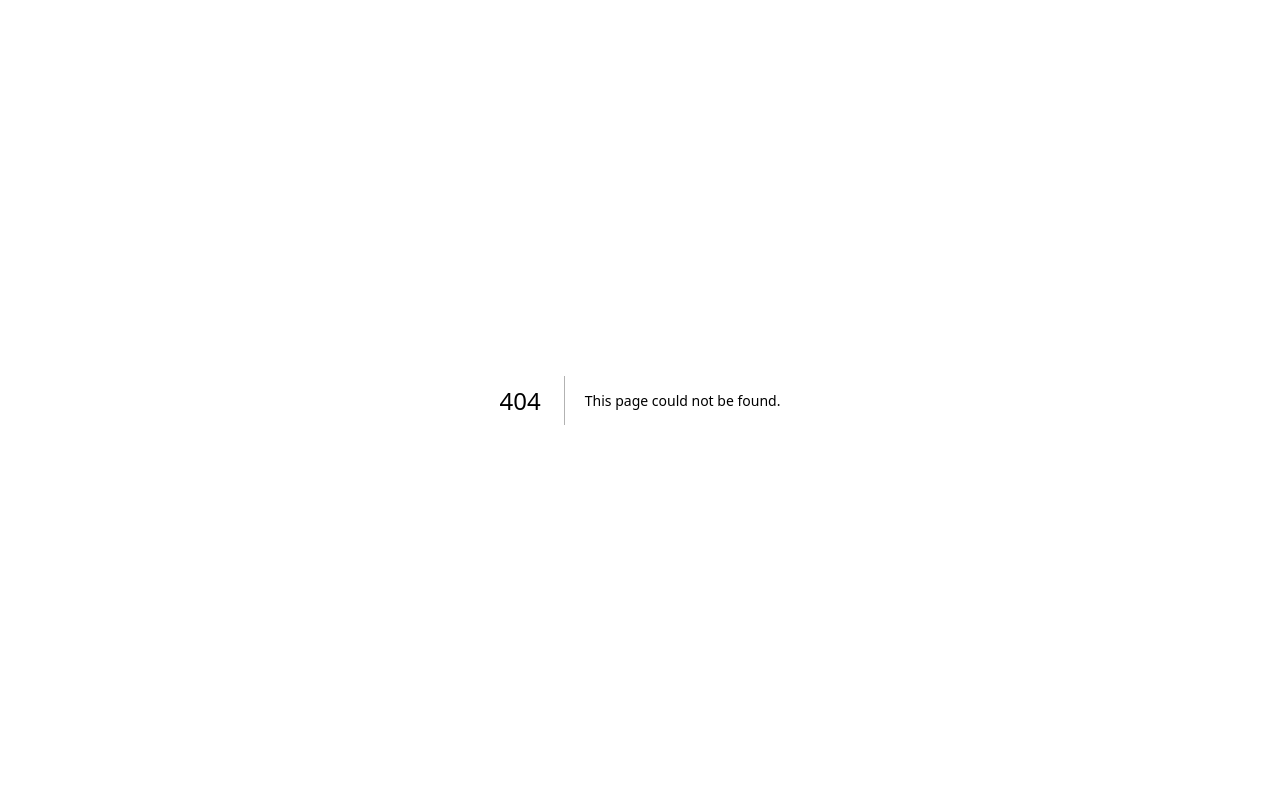
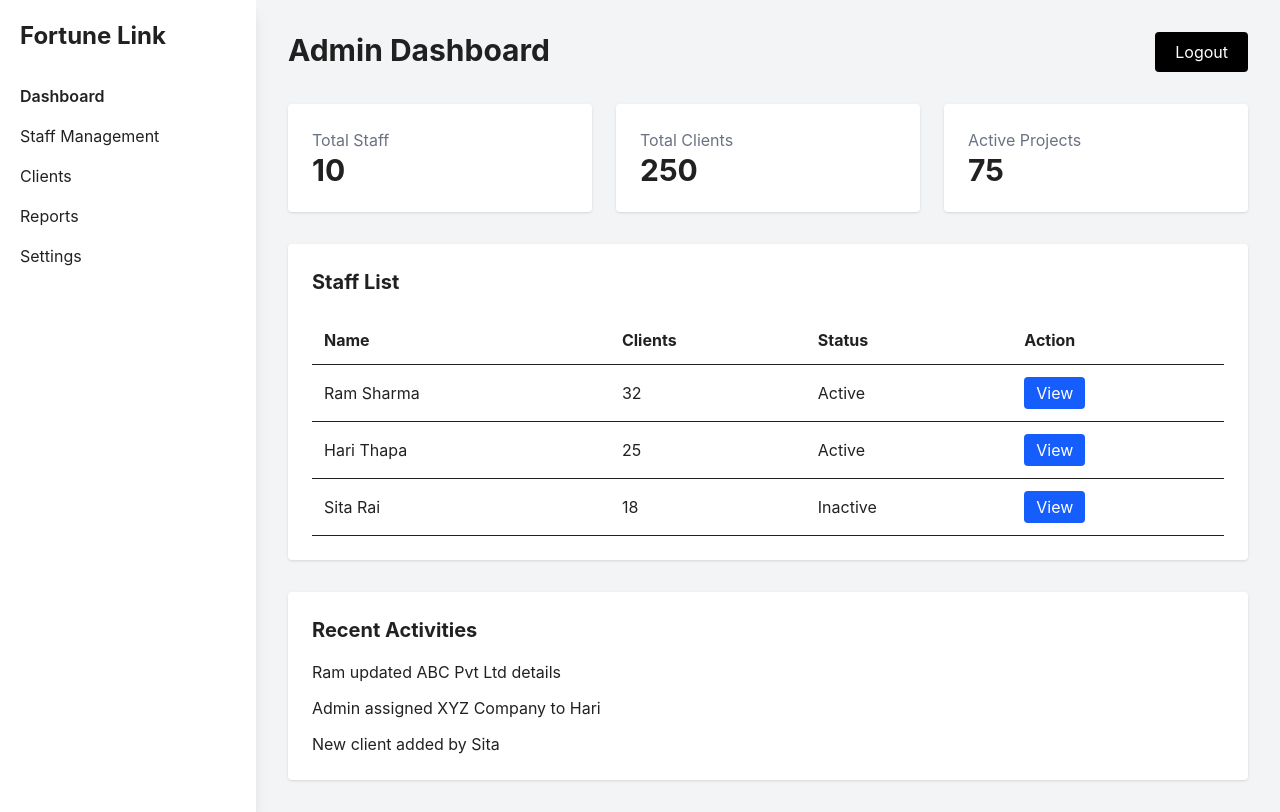
Before and after one commit to miyakeyudai9-lang/admin-dashboard, a Next.js app: page /admin/dashboard in a window 1280 px wide. Before the commit this address had no page. Built offline with nearby package versions, Linux system fonts and the light colour scheme.

Commit message:
Admin Dashboard

```diff
--- /dev/null
+++ b/app/admin/dashboard/page.tsx
@@ -0,0 +1,8 @@
+import React from "react";
+import DashboardComponentnent from "@/app/components/Dashboard";
+
+export default function AdminDashboard() {
+  return (
+   <DashboardComponentnent />
+  );
+}
--- /dev/null
+++ b/app/components/Dashboard/index.tsx
@@ -0,0 +1,203 @@
+import React from "react";
+
+const staffData = [
+  {
+    name: "Ram Sharma",
+    clients: 32,
+    status: "Active",
+  },
+  {
+    name: "Hari Thapa",
+    clients: 25,
+    status: "Active",
+  },
+  {
+    name: "Sita Rai",
+    clients: 18,
+    status: "Inactive",
+  },
+];
+
+export default function DashboardComponentnent() {
+  return (
+    <div className="flex min-h-screen bg-gray-100">
+
+      {/* Sidebar */}
+      <aside className="w-64 bg-white shadow-lg p-5">
+        <h1 className="text-2xl font-bold mb-8">
+          Fortune Link
+        </h1>
+
+        <ul className="space-y-4">
+          <li className="font-semibold">
+            Dashboard
+          </li>
+
+          <li>
+            Staff Management
+          </li>
+
+          <li>
+            Clients
+          </li>
+
+          <li>
+            Reports
+          </li>
+
+          <li>
+            Settings
+          </li>
+        </ul>
+      </aside>
+
+
+      {/* Main Content */}
+      <main className="flex-1 p-8">
+
+        {/* Header */}
+        <div className="flex justify-between mb-8">
+          <h2 className="text-3xl font-bold">
+            Admin Dashboard
+          </h2>
+
+          <button className="bg-black text-white px-5 py-2 rounded">
+            Logout
+          </button>
+        </div>
+
+
+        {/* Cards */}
+        <div className="grid grid-cols-3 gap-6 mb-8">
+
+          <div className="bg-white p-6 rounded shadow">
+            <h3 className="text-gray-500">
+              Total Staff
+            </h3>
+
+            <p className="text-3xl font-bold">
+              10
+            </p>
+          </div>
+
+
+          <div className="bg-white p-6 rounded shadow">
+            <h3 className="text-gray-500">
+              Total Clients
+            </h3>
+
+            <p className="text-3xl font-bold">
+              250
+            </p>
+          </div>
+
+
+          <div className="bg-white p-6 rounded shadow">
+            <h3 className="text-gray-500">
+              Active Projects
+            </h3>
+
+            <p className="text-3xl font-bold">
+              75
+            </p>
+          </div>
+
+        </div>
+
+
+        {/* Staff Table */}
+        <div className="bg-white rounded shadow p-6">
+
+          <h3 className="text-xl font-bold mb-5">
+            Staff List
+          </h3>
+
+
+          <table className="w-full">
+
+            <thead>
+              <tr className="border-b">
+                <th className="text-left p-3">
+                  Name
+                </th>
+
+                <th className="text-left p-3">
+                  Clients
+                </th>
+
+                <th className="text-left p-3">
+                  Status
+                </th>
+
+                <th className="text-left p-3">
+                  Action
+                </th>
+
+              </tr>
+            </thead>
+
+
+            <tbody>
+
+              {staffData.map((staff,index)=>(
+                <tr key={index} className="border-b">
+
+                  <td className="p-3">
+                    {staff.name}
+                  </td>
+
+                  <td className="p-3">
+                    {staff.clients}
+                  </td>
+
+                  <td className="p-3">
+                    {staff.status}
+                  </td>
+
+                  <td className="p-3">
+                    <button className="bg-blue-600 text-white px-3 py-1 rounded">
+                      View
+                    </button>
+                  </td>
+
+                </tr>
+              ))}
+
+            </tbody>
+
+          </table>
+
+        </div>
+
+
+        {/* Activity */}
+        <div className="bg-white rounded shadow p-6 mt-8">
+
+          <h3 className="text-xl font-bold mb-4">
+            Recent Activities
+          </h3>
+
+          <ul className="space-y-3">
+
+            <li>
+              Ram updated ABC Pvt Ltd details
+            </li>
+
+            <li>
+              Admin assigned XYZ Company to Hari
+            </li>
+
+            <li>
+              New client added by Sita
+            </li>
+
+          </ul>
+
+        </div>
+
+
+      </main>
+
+    </div>
+  );
+}
--- a/app/page.tsx
+++ b/app/page.tsx
@@ -4,7 +4,7 @@ import Button from "@mui/material/Button";
 
 export default function Home() {
   return (
-    <main style={{ padding: 40, display: "grid", gap: 16 }}>
+    <main style={{ padding: 400, display: "grid", gap: 16 }}>
       <Button variant="contained" color="primary">
         MUI Test Button
       </Button>
```
Also changed, not shown: app/components/Dashboard/hook.ts (added), app/components/Dashboard/type.ts (added).
